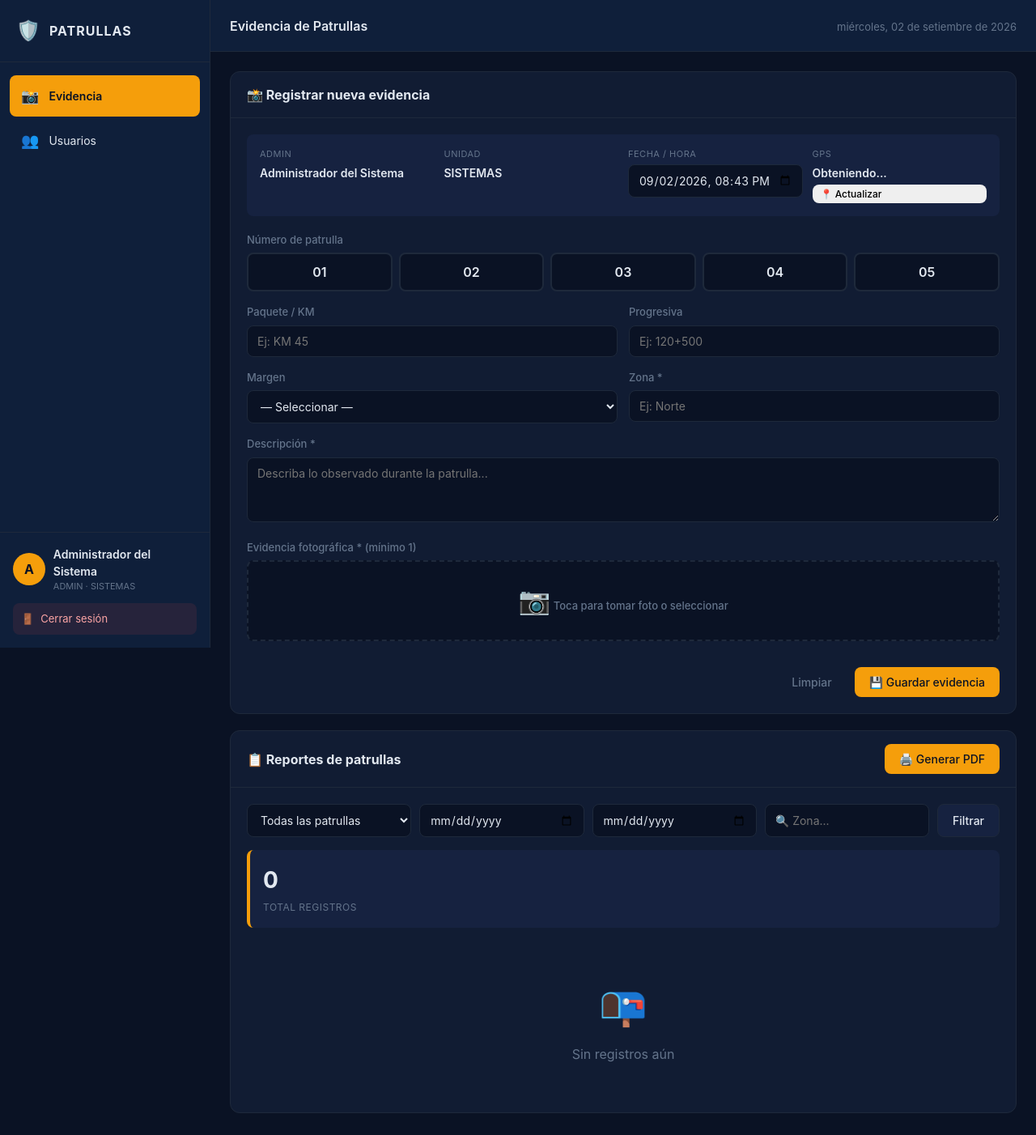
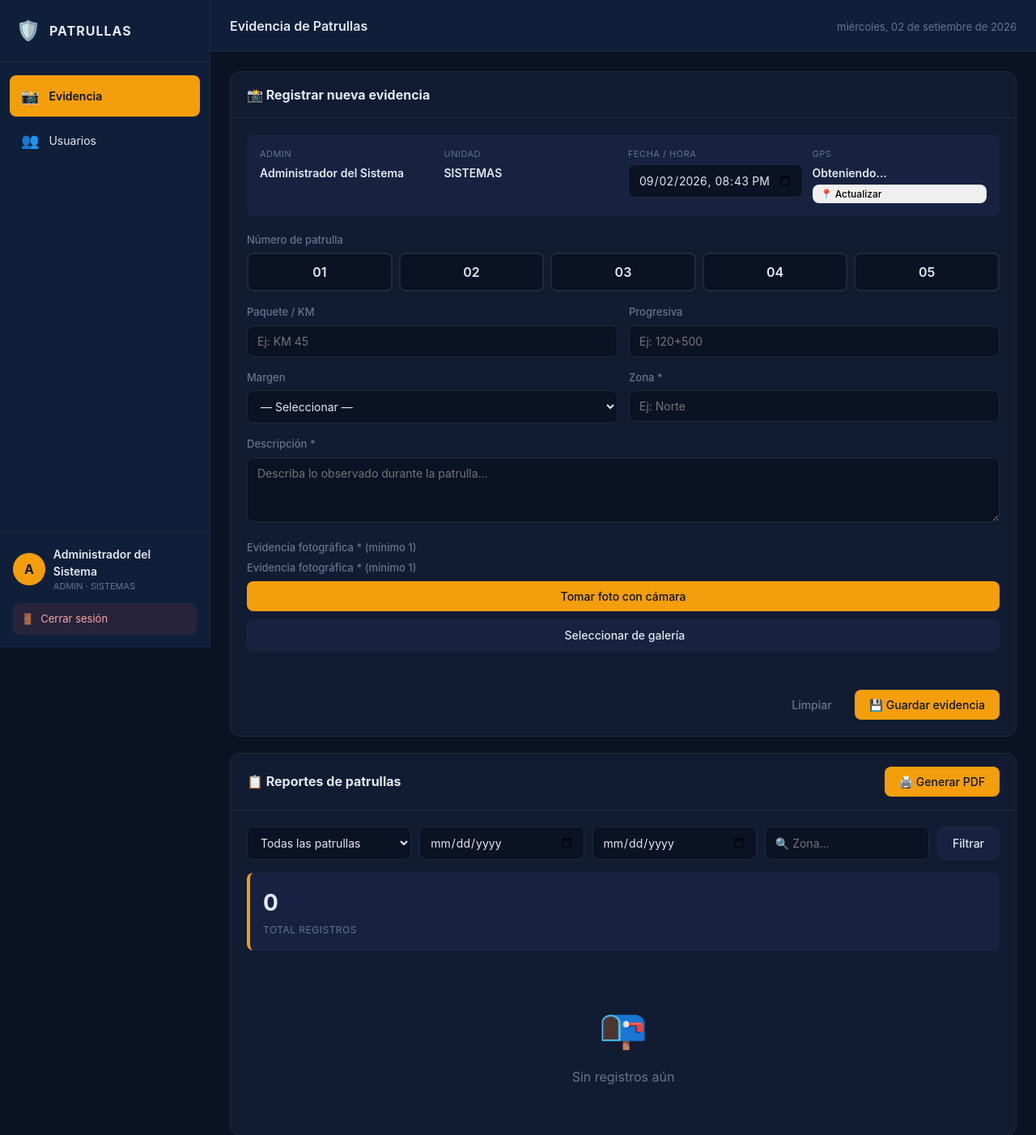
Before and after one commit to jailchazev/patrol-system, a Flask app: page /evidencia in a window 1280 px wide. Shown: the top 1402 px of the page at 81% size. Run offline with Flask 3, Linux system fonts and the light colour scheme; a user stored in the database is signed in; data that the repository does not hold is empty.

Commit message:
Permitir adjuntar fotos de galería en móviles

```diff
--- a/app/static/js/app.js
+++ b/app/static/js/app.js
@@ -316,12 +316,13 @@ if ($('#evidenceForm')) {
         });
     }
 
-    // Fotos - FUNCIONAL
-    const fPhotos = $('#fPhotos');
-    if (fPhotos) {
-        fPhotos.onchange = (e) => {
-            console.log('📷 Fotos seleccionadas:', e.target.files.length);
-            Array.from(e.target.files).forEach(file => {
+    // Fotos - CÁMARA Y GALERÍA
+const fPhotosCamera = $('#fPhotosCamera');
+const fPhotosGallery = $('#fPhotosGallery');
+
+function handlePhotoSelect(files) {
+    console.log('📷 Fotos seleccionadas:', files.length);
+    Array.from(files).forEach(file => {
         const reader = new FileReader();
         reader.onload = (ev) => {
             photoDataUrls.push(ev.target.result);
@@ -329,31 +330,21 @@ if ($('#evidenceForm')) {
         };
         reader.readAsDataURL(file);
     });
-            e.target.value = ''; // Reset para permitir seleccionar la misma foto
+}
+
+if (fPhotosCamera) {
+    fPhotosCamera.onchange = (e) => {
+        handlePhotoSelect(e.target.files);
+        e.target.value = ''; // Reset
     };
 }
 
-    function renderPhotos() {
-        const container = $('#photoPreview');
-        if (!container) return;
-
-        if (photoDataUrls.length === 0) {
-            container.innerHTML = '';
-            return;
+if (fPhotosGallery) {
+    fPhotosGallery.onchange = (e) => {
+        handlePhotoSelect(e.target.files);
+        e.target.value = ''; // Reset
+    };
 }
-
-        container.innerHTML = photoDataUrls.map((src, i) => `
-            <div class="photo-thumb">
-                <img src="${src}" alt="foto ${i+1}">
-                <button type="button" class="photo-remove" onclick="removePhoto(${i})">✕</button>
-            </div>
-        `).join('');
-    }
-
-    window.removePhoto = (i) => {
-        photoDataUrls.splice(i, 1);
-        renderPhotos();
-    };
 
     // Submit del formulario - FUNCIONAL
     const evidenceForm = $('#evidenceForm');
--- a/app/templates/patrol_evidence.html
+++ b/app/templates/patrol_evidence.html
@@ -80,11 +80,32 @@
             <div class="form-group">
                 <label>Evidencia fotográfica * (mínimo 1)</label>
                 <div class="photo-upload">
-                    <input type="file" id="fPhotos" accept="image/*" capture="environment" multiple class="input-file">
-                    <label for="fPhotos" class="photo-upload-label">
-                        <span class="photo-icon">📷</span>
-                        <span>Toca para tomar foto o seleccionar</span>
-                    </label>
+                    <div class="form-group">
+    <label>Evidencia fotográfica * (mínimo 1)</label>
+
+    <!-- Botón para cámara -->
+    <div class="photo-upload" style="margin-bottom: 10px;">
+        <input type="file" id="fPhotosCamera" accept="image/*" capture="environment"
+               multiple class="input-file" style="display: none;">
+        <button type="button" class="btn btn-primary btn-block"
+                onclick="document.getElementById('fPhotosCamera').click()">
+             Tomar foto con cámara
+        </button>
+    </div>
+
+    <!-- Botón para galería -->
+    <div class="photo-upload">
+        <input type="file" id="fPhotosGallery" accept="image/*"
+               multiple class="input-file" style="display: none;">
+        <button type="button" class="btn btn-secondary btn-block"
+                onclick="document.getElementById('fPhotosGallery').click()">
+            ️ Seleccionar de galería
+        </button>
+    </div>
+
+    <!-- Vista previa de fotos -->
+    <div class="photo-preview" id="photoPreview"></div>
+</div>
                 </div>
                 <div class="photo-preview" id="photoPreview"></div>
             </div>
```
Lines whose indentation alone changed are shown as unchanged.
